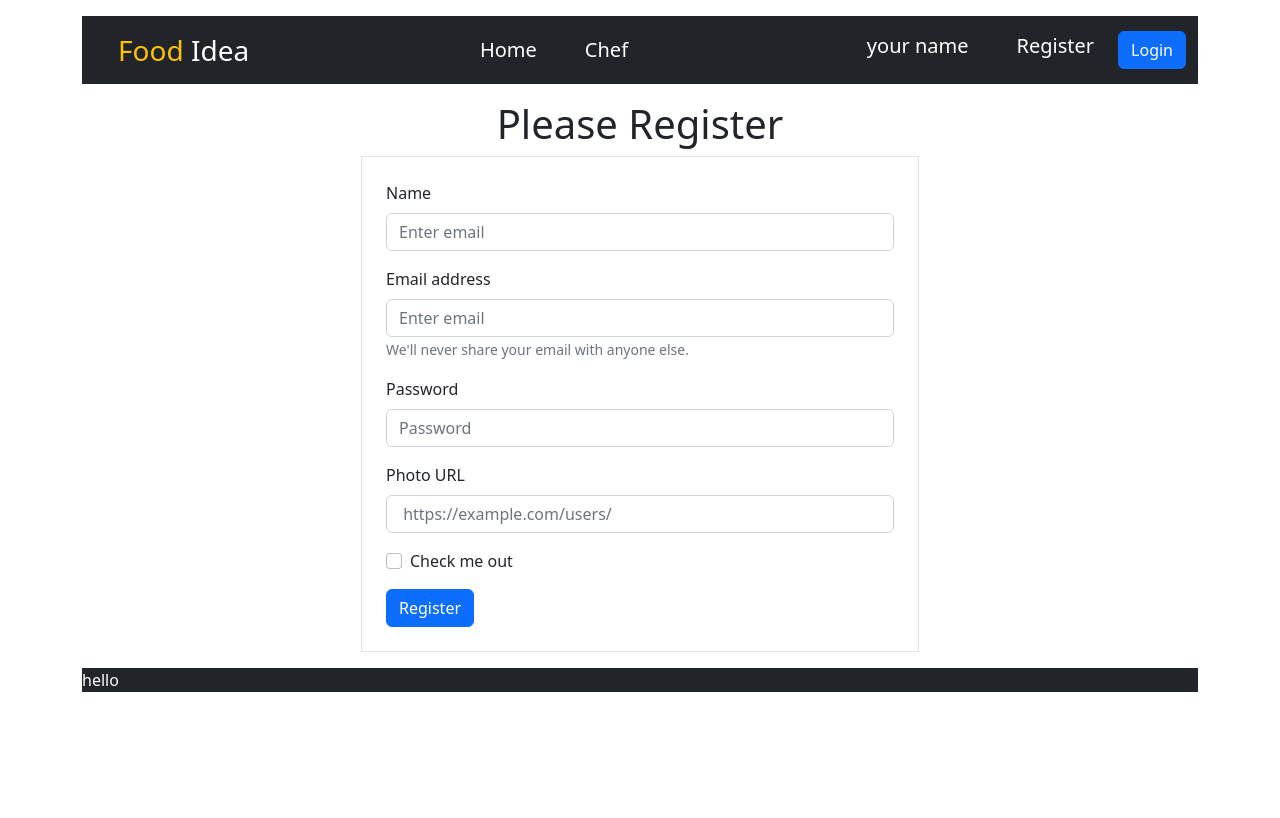
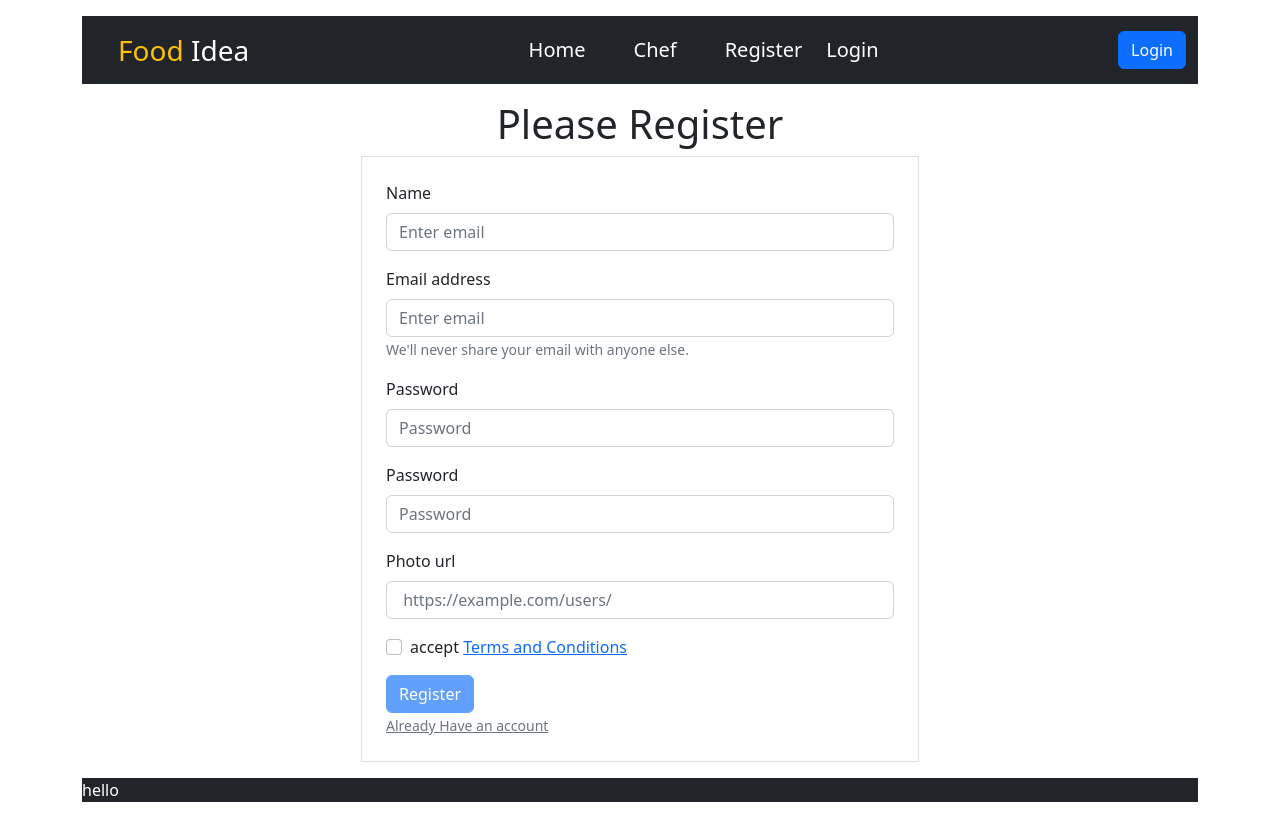
Before and after one commit to SAIDUR-WAY/food-idea-client, a React (Vite) app: page /register in a window 1280 px wide. Built offline with nearby package versions, Linux system fonts and the light colour scheme; no server answers.

Commit message:
register in firebase and toast and error and header in view user

```diff
--- a/package.json
+++ b/package.json
@@ -18,6 +18,7 @@
     "react": "^18.2.0",
     "react-bootstrap": "^2.7.4",
     "react-dom": "^18.2.0",
+    "react-hot-toast": "^2.4.1",
     "react-icons": "^4.8.0",
     "react-router-dom": "^6.11.0",
     "sort-by": "^1.2.0"
--- a/src/Home/Banner.jsx
+++ b/src/Home/Banner.jsx
@@ -1,6 +1,7 @@
 import React from 'react'
 import { Card } from 'react-bootstrap'
 import chefImg from '../assets/pngwing.com (6).png'
+import banner from '../assets/bg-banner.jpg'
 
 const Banner = () => {
   return (
@@ -10,9 +11,9 @@ const Banner = () => {
         <div className="vh-100 bg-dark opacity-75"></div>
       </div>
 
-      <Card.ImgOverlay className="d-flex align-items-center justify-content-around">
+      <Card.ImgOverlay className="d-lg-flex  align-items-center justify-content-around">
         <div>
-          <Card.Title className="text-capitalize" style={{ fontSize: ' 82px' }}>
+          <Card.Title className="text-capitalize" style={{ fontSize: '4rem' }}>
             Make Your <br /> <span className="text-warning">dream food</span>{' '}
             <br /> with us
           </Card.Title>
@@ -21,8 +22,8 @@ const Banner = () => {
             Cooking and trying new recipes can be an enjoyable experience
           </Card.Text>
         </div>
-        <div>
-          <img src={chefImg} alt="" />
+        <div className=''>
+          <Card.Img src={chefImg} alt="" />
         </div>
       </Card.ImgOverlay>
     </Card>
--- a/src/Home/Home/Header.jsx
+++ b/src/Home/Home/Header.jsx
@@ -1,8 +1,12 @@
-import React from 'react';
+import React, { useContext } from 'react';
 import { Button, Container, Nav, Navbar } from 'react-bootstrap';
 import { Link } from 'react-router-dom';
+import { AuthContext } from '../../Provider/AuthProvider';
 
 const Header = () => {
+   const {user, logOut} = useContext(AuthContext);
+
+
      return (
           <Navbar collapseOnSelect expand="lg" bg="dark" variant="dark" className='my-3'>
       <Container className='fs-5  '>
@@ -12,11 +16,24 @@ const Header = () => {
           <Nav className="mx-auto">
             <Link className='px-4 text-decoration-none text-white' to="/">Home</Link>
             <Link className='px-4 text-decoration-none text-white' to="/chefs">Chef</Link>
+            <Link className='px-4 text-decoration-none text-white' to="/register">Register</Link>
+            <Link className=' text-decoration-none text-white' to='/login'>Login</Link>
           </Nav>
           <Nav className=''>
-            <Link className='px-4 text-decoration-none text-white' to="">your name</Link>
-            <Link className='px-4 text-decoration-none text-white' to="/register">Register</Link>
-           <Button ><Link className=' text-decoration-none text-white' to='/login'>Login</Link></Button>
+            <div className='text-white'>
+            {
+              user ?
+               <> {user?.displayName}
+              <img className='mx-2 rounded-circle '  style={{width: '40px', height: '40px'}} src={user && user.photoURL} alt="" />
+              <Button onClick={logOut} className='mx-2'><Link className='text-white text-decoration-none'>LogOut</Link></Button>
+
+               </>
+               :
+               <Button ><Link className=' text-decoration-none text-white' to='/login'>Login</Link></Button>
+            }
+            </div>
+
+
           </Nav>
         </Navbar.Collapse>
       </Container>
--- /dev/null
+++ b/src/Provider/AuthProvider.jsx
@@ -0,0 +1,70 @@
+import React, { createContext, useEffect, useState } from 'react';
+import { createUserWithEmailAndPassword, getAuth, onAuthStateChanged, signInWithEmailAndPassword, signOut, updateProfile } from "firebase/auth";
+import app from '../firebase/firebase.confige';
+import { toast } from 'react-hot-toast';
+
+
+
+export const AuthContext = createContext(null);
+
+const auth = getAuth(app);
+// const [user, setUser] = useState(null)
+
+const AuthProvider = ({children}) => {
+     const [user, setUser] = useState([])
+
+     //signUp in firebase
+     const signUp = (email, password)=>{
+        return  createUserWithEmailAndPassword(auth, email, password)
+     }
+
+     //signIn in firebase
+
+
+
+     const logOut = ()=>{
+          signOut(auth)
+          .then(()=>{
+               toast('Sign Out Success!')
+          })
+          .catch(error=>{
+               console.log(error.message)
+          })
+     }
+
+
+
+
+     const profileUpdate = (currentUser, name, photoUrl)=>{
+          updateProfile(currentUser, {
+               displayName: name,
+               photoURL: photoUrl
+          })
+          .then(()=>{
+               console.log('updated profile')
+          })
+
+     }
+     useEffect(()=>{
+        const unsubscribe = onAuthStateChanged(auth, currentUser=>{
+                setUser(currentUser)
+               console.log(currentUser)
+          })
+          return unsubscribe;
+     }, [])
+
+     const authInfo = {
+          user,
+          signUp,
+          logOut,
+          profileUpdate,
+     }
+
+     return (
+          <AuthContext.Provider value = {authInfo}>
+               {children}
+          </AuthContext.Provider>
+     );
+};
+
+export default AuthProvider;
--- a/src/index.css
+++ b/src/index.css
@@ -1,6 +1,5 @@
 .bg {
      background-image: url('./assets/bg-banner.jpg');
-     color: red;
      background-size: cover;
      background-color: black;
      opacity: 50;
--- a/src/layout/MainLayout.jsx
+++ b/src/layout/MainLayout.jsx
@@ -3,6 +3,7 @@ import { Outlet } from 'react-router-dom';
 import Header from '../Home/Home/Header';
 import Footer from '../Home/Home/Footer';
 import { Container } from 'react-bootstrap';
+import { Toaster } from 'react-hot-toast';
 
 const MainLayout = () => {
      return (
@@ -10,6 +11,7 @@ const MainLayout = () => {
                <Header></Header>
                <Outlet></Outlet>
                <Footer></Footer>
+               <Toaster></Toaster>
           </Container>
      );
 };
--- a/src/main.jsx
+++ b/src/main.jsx
@@ -5,9 +5,13 @@ import './index.css'
 import 'bootstrap/dist/css/bootstrap.min.css';
 import { RouterProvider } from 'react-router-dom';
 import router from './routes/router.jsx';
+import AuthProvider from './Provider/AuthProvider.jsx';
+
 
 ReactDOM.createRoot(document.getElementById('root')).render(
   <React.StrictMode>
+    <AuthProvider>
     <RouterProvider router={router}></RouterProvider>
+    </AuthProvider>
   </React.StrictMode>,
 )
--- a/src/pages/Chefs/Chefs.jsx
+++ b/src/pages/Chefs/Chefs.jsx
@@ -5,7 +5,7 @@ import { useLoaderData } from 'react-router-dom';
 const Chefs = () => {
      const [chefs, setChefs] = useState([])
 
-     console.log(chefs)
+     // console.log(chefs)
 
      useEffect(()=>{
           fetch("http://localhost:5000/chefs")
--- a/src/pages/Register.jsx
+++ b/src/pages/Register.jsx
@@ -1,16 +1,57 @@
-import React from 'react'
+import React, { useContext, useState } from 'react'
 import { Button, Form } from 'react-bootstrap'
+import { AuthContext } from '../Provider/AuthProvider'
+import { toast } from 'react-hot-toast';
+import { Link } from 'react-router-dom';
+
 
 const Register = () => {
+     const [error, setError] = useState('');
+     const [accepted, setAccepted] = useState(false);
+
+     const {signUp, profileUpdate} = useContext(AuthContext);
 
      const handleSubmit = (event)=>{
           event.preventDefault()
+
+          setError('')
 
           const form = event.target;
           const name = form.name.value;
           const email =form.email.value;
           const password = form.password.value;
-          console.log(name, email, password)
+          const confirm = form.confirm.value;
+          const url = form.url.value
+          console.log(name, email, password, url)
+
+          //conditional statement
+          if(password !== confirm){
+               setError('Do not match in password!')
+          }else if(password.length < 6){
+               setError('Please minimum 6 character long! ')
+          }else if(!/(?=.*[A-Z])/.test(password)){
+               setError('Please one UpperCase latter add in password')
+               return
+          }
+
+
+          //signUp in firebase
+          signUp(email, password)
+          .then(result=>{
+               const userReg = result.user;
+               console.log(userReg);
+               toast.success('Your are Successful Register!')
+               profileUpdate(userReg, name, url)
+
+          })
+          .catch(error=> {
+               // console.log(error.message)
+               setError(error.message)
+          })
+     }
+
+     const handelChecked = (event)=>{
+          setAccepted(event.target.checked)
      }
 
   return (
@@ -33,17 +74,33 @@ const Register = () => {
           <Form.Label>Password</Form.Label>
           <Form.Control type="password" name='password' placeholder="Password" required />
         </Form.Group>
-        <Form.Group className="mb-3" controlId="formBasicPassword">
-          <Form.Label>Photo URL</Form.Label>
-          <Form.Control type="url" name='Photo URL' placeholder=" https://example.com/users/" required />
+        <Form.Group className="mb-3" controlId="formBasicConfirm">
+          <Form.Label>Password</Form.Label>
+          <Form.Control type="password" name='confirm' placeholder="Password" required />
+        </Form.Group>
+        <Form.Group className="mb-3" controlId="formBasicUrl">
+          <Form.Label>Photo url</Form.Label>
+          <Form.Control type="text" name='url' placeholder=" https://example.com/users/" required />
         </Form.Group>
         <Form.Group className="mb-3" controlId="formBasicCheckbox">
-          <Form.Check type="checkbox" label="Check me out" required />
+          <Form.Check
+          onClick={handelChecked}
+          type="checkbox"
+          name="accept"
+          label= {<>accept <Link to='/terms'>Terms and Conditions</Link> </>}
+          required />
         </Form.Group>
-        <Button variant="primary" type="submit">
+        <Button variant="primary" disabled={!accepted} type="submit">
           Register
         </Button>
+        <br />
+        <Form.Text  >
+          <Link className= 'pt-4 text-secondary' to='/login'>Already Have an account</Link>
+        </Form.Text>
       </Form>
+      <p className='text-center text-danger'>
+          {error}
+      </p>
     </div>
   )
 }
--- /dev/null
+++ b/src/pages/Terms.jsx
@@ -0,0 +1,13 @@
+import React from 'react';
+import { Link } from 'react-router-dom';
+
+const Terms = () => {
+     return (
+          <div>
+               <h4>This is Testing Page! Please visite registre and login!</h4>
+               <Link to='/register'>Back to Register</Link>
+          </div>
+     );
+};
+
+export default Terms;
--- a/src/routes/router.jsx
+++ b/src/routes/router.jsx
@@ -7,6 +7,7 @@ import ChefDetails from "../pages/ChefDetails";
 import ErrorPage from "../errorPage/ErrorPage";
 import Login from "../pages/Login";
 import Register from "../pages/Register";
+import Terms from "../pages/Terms";
 
    const router = createBrowserRouter([
      {
@@ -32,6 +33,10 @@ import Register from "../pages/Register";
                {
                     path: '/register',
                     element: <Register></Register>
+               },
+               {
+                    path: '/terms',
+                    element: <Terms></Terms>
                }
 
           ]
```
Also changed, not shown: 1 other file (tests, documents, lock files or other folders).
